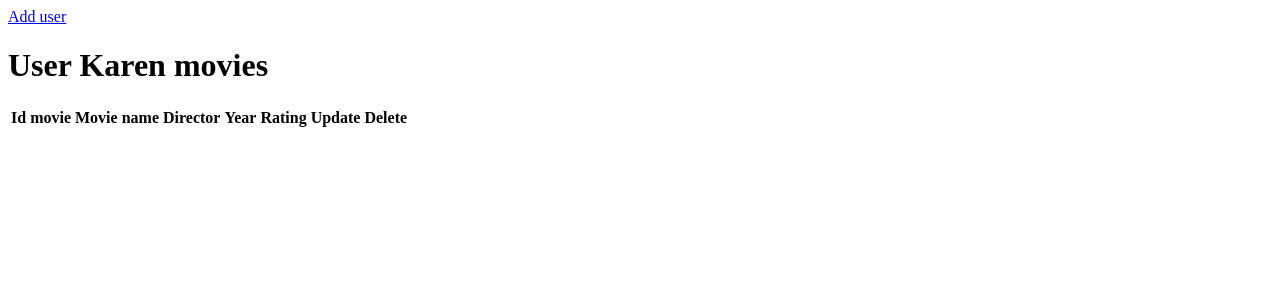
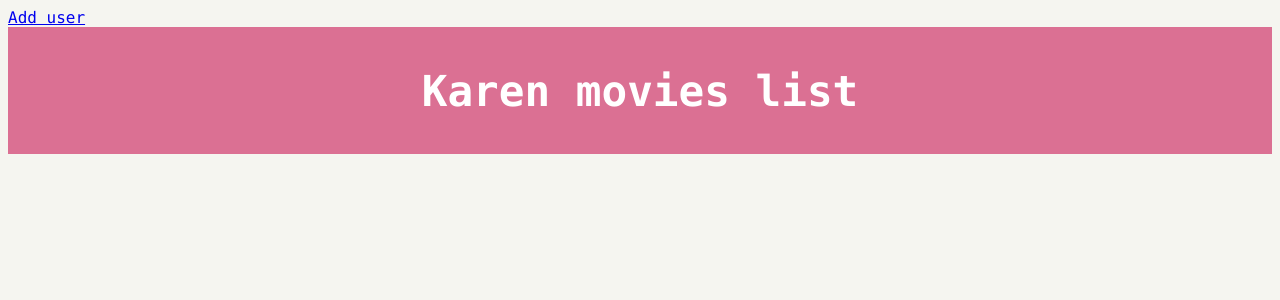
Before and after one commit to anaqc/Moviweb_Flask_SqlAlchemy, a Flask app: page /users/2 in a window 1280 px wide. Shown: the top 300 px of the page. Run offline with Flask 3, Linux system fonts and the light colour scheme; lists and menus that the app fills with data are empty.

Commit message:
add style.css

```diff
--- a/app.py
+++ b/app.py
@@ -72,7 +72,9 @@ def add_movie(user_id):
             director = request.form.get("movie_director")
             year = int(request.form.get("movie_year"))
             rating = float(request.form.get("movie_rating"))
-            data_manager.add_movie(name, director, year, rating, user_id)
+            poster = request.form.get("movie_poster")
+            imdb_id = request.form.get("movie_imdb_id")
+            data_manager.add_movie(name, director, year, rating, poster, imdb_id, user_id)
             message = f"Movie {name} added successfully!"
             return render_template("add_movie.html", message=message, user_id=user_id)
         return render_template("add_movie.html", user_id=user_id, movie_rating="5")
@@ -95,7 +97,9 @@ def update_user_movie(update_user_id, update_movie_id):
                 movie_name = request.form.get("movie_name"),
                 movie_director = request.form.get("movie_director"),
                 movie_year = int(request.form.get("movie_year")),
-                movie_rating = int(request.form.get("movie_rating"))
+                movie_rating = int(request.form.get("movie_rating")),
+                movie_poster = request.form.get("movie_poster"),
+                movie_imdb_id = request.form.get("movie_imdb_id")
             )
             if movie:
                 return redirect(url_for("user_movies", user_id=update_user_id))
--- a/datamanager/SQLite_data_manager.py
+++ b/datamanager/SQLite_data_manager.py
@@ -57,7 +57,8 @@ class SQLiteDataManager(DataMangerInterface):
             raise Exception(f"Unexpected error while adding user: {str(e)}")
 
 
-    def add_movie(self, movie_name, movie_director, movie_year, movie_rating, movie_id_user):
+    def add_movie(self, movie_name, movie_director, movie_year, movie_rating,movie_poster,
+                  movie_imdb_id, movie_id_user):
         """ This function add a new movie in the database"""
         try:
             new_movie = Movie(
@@ -65,6 +66,8 @@ class SQLiteDataManager(DataMangerInterface):
                             director=movie_director,
                             year=movie_year,
                             rating=movie_rating,
+                            poster=movie_poster,
+                            imdb_id=movie_imdb_id,
                             id_user=movie_id_user
                         )
             self.session.add(new_movie)
@@ -87,7 +90,8 @@ class SQLiteDataManager(DataMangerInterface):
 
 
     def update_movie(self,user_id, movie_id: int, movie_name: str = None, movie_director: str = None,
-                      movie_year: int = None, movie_rating: int = None):
+                      movie_year: int = None, movie_rating: int = None, movie_poster:str=None,
+                      movie_imdb_id:str=None):
         """ This function update the datails of a
         specific movie in the database"""
         movie = self.session.query(Movie).filter(
@@ -103,6 +107,10 @@ class SQLiteDataManager(DataMangerInterface):
                 movie.year = movie_year
             if movie_rating:
                 movie.rating = movie_rating
+            if movie_poster:
+                movie.poster = movie_poster
+            if movie_imdb_id:
+                movie.imdb_id = movie_imdb_id
             self.session.commit()
             return movie
         raise ValueError(f"movie id: {movie_id} or user id: {user_id} not exist!")
--- a/datamanager/data_OMDb_API.py
+++ b/datamanager/data_OMDb_API.py
@@ -1,2 +1,3 @@
 class OMDb_Api:
-    ...
+    API_KEY = "1b95df6b"
+    URL = "http://www.omdbapi.com/?apikey="
--- a/main.py
+++ /dev/null
@@ -1,4 +0,0 @@
-
-
-if __name__ == "__main__":
-    main()
--- a/models/movie.py
+++ b/models/movie.py
@@ -12,15 +12,19 @@ class Movie(Base):
     director = Column(String(100))
     year = Column(Integer)
     rating = Column(Float)
+    poster = Column(String(200))
+    imdb_id = Column(String(15))
     id_user = Column(Integer, ForeignKey("users.id"), nullable=True)
 
 
-    def __init__(self, name, director, year, rating, id_user):
+    def __init__(self, name, director, year, rating, poster,imdb_id, id_user):
         self.name = name
         self.director = director
         self.year = year
         self.rating = rating
         self.id_user = id_user
+        self.poster = poster
+        self.imdb_id = imdb_id
         now_year = datetime.datetime.now().year
         if not 1000 <= self.year <= now_year:
             raise ValueError("invalid year")
--- /dev/null
+++ b/static/style.css
@@ -0,0 +1,69 @@
+body {
+    background: #F5F5F0;
+    color: black;
+    font-family: Monaco;
+  }
+
+  .list-movies-title {
+    padding: 10px 0;
+    background: PaleVioletRed;
+    color: white;
+    text-align: center;
+    font-size: 16pt;
+  }
+
+  .movie-grid {
+    list-style-type: none;
+    padding: 0;
+    margin: 0;
+    margin-top: 20px;
+    display: flex;
+    justify-content: center;
+  }
+
+  .movie-grid li {
+    padding: 10px 15px;
+    text-align: left;
+  }
+
+  .movie {
+    width: 140px;
+  }
+
+  .movie-title,
+  .movie-year,
+  .movie-rating {
+    font-size: 0.8em;
+    text-align: center;
+  }
+  .checked {
+    color: orange;
+  }
+
+  .movie-title {
+    margin-top: 10px;
+  }
+
+  .movie-year {
+    color: #999;
+  }
+
+  .movie-poster {
+      box-shadow: 0 3px 6px rgba(0, 0, 0, 0.16), 0 3px 6px rgba(0, 0, 0, 0.23);
+      width: 128px;
+      height: 193px;
+  }
+
+  .movie-note {
+      opacity: 0;
+      position: absolute;
+      top: 30%;
+      background-color: PaleVioletRed;
+      color: white;
+      font-size: 0.7em;
+      padding:5px 5px;
+  }
+
+  .movie:hover .movie-note {
+      opacity:1;
+  }
--- a/templates/404.html
+++ b/templates/404.html
@@ -3,6 +3,7 @@
 <head>
     <meta charset="UTF-8">
     <title>Page Not Found</title>
+    <link rel="stylesheet" href="/static/style.css"/>
 </head>
 <body>
 <!-- 404.html -->
--- a/templates/500.html
+++ b/templates/500.html
@@ -2,6 +2,7 @@
 <html lang="en">
 <head>
     <meta charset="UTF-8">
+    <link rel="stylesheet" href="/static/style.css"/>
     <title>500 Internal Server Error</title>
 </head>
 <body>
--- a/templates/add_user.html
+++ b/templates/add_user.html
@@ -4,6 +4,7 @@
         <meta charset="UTF-8">
         <meta name="viewport" content="width=device-width, initial-scale=1.0">
         <meta http-equiv="X-UA-Compatible" content="ie=edge">
+        <link rel="stylesheet" href="/static/style.css"/>
         <title>Users - MovieWeb App</title>
     </head>
     <body>
--- a/templates/user_movies.html
+++ b/templates/user_movies.html
@@ -4,6 +4,7 @@
         <meta charset="UTF-8">
         <meta name="viewport" content="width=device-width, initial-scale=1.0">
         <meta http-equiv="X-UA-Compatible" content="ie=edge">
+        <link rel="stylesheet" href="/static/style.css"/>
         <title>User movies - MovieWeb App</title>
     </head>
     <body>
@@ -16,42 +17,36 @@
         {% if message %}
         <p>{{message}}</p>
         {% endif %}
-        <h1>User {{user.name}} movies</h1>
-        <div class="table-container">
-            <table>
-                <tr>
-                    <th> Id movie </th>
-                    <th> Movie name </th>
-                    <th> Director </th>
-                    <th> Year </th>
-                    <th> Rating </th>
-                    <th> Update </th>
-                    <th> Delete </th>
-                </tr>
+        <div class="list-movies-title">
+            <h1>{{user.name}} movies list</h1>
+        </div>
+        <ol class="movie-grid">
             {% for movie in list_movies_user%}
-                <tr>
-                    <td>{{movie.id}}</td>
-                    <td>{{movie.name}}</td>
-                    <td>{{movie.director}}</td>
-                    <td>{{movie.year}}</td>
-                    <td>{{movie.rating}}</td>
-                    <td>
+            <li>
+                <div class="movie-container">
+                    <div class="movie">
+                        <a href="https://www.imdb.com/de/title/{{movie.imdb_id}}">
+                            <img class="movie-poster" src="{{movie.poster}}" alt="">
+                        </a>
+                        <div class="movie-title">{{movie.name}}</div>
+                        <div class="movie-year">{{movie.year}}</div>
+                        <div class="movie-rating">{{movie.rating}}</div>
+                        <div class="movie-update">
                             <form action="{{ url_for('update_user_movie', update_user_id=movie.id_user, update_movie_id=movie.id)}}" method="POST">
                                 <input type="submit" value="Update">
                             </form>
-                    </td>
-                    <td>
+                        </div>
+                        <div class="movie-delete">
                             <form action="{{ url_for('delete_movie', user_id=movie.id_user, movie_id=movie.id)}}" method="POST">
                                 <input type="submit" value="Delete">
                             </form>
-                    </td>
-                </tr>
+                        </div>
+                    </div>
+                </div>
+            </li>
             {% endfor %}
-            </table>
-        </div>
+        </ol>
 
-        <ul>
 
-        </ul>
     </body>
 </html>
--- a/templates/users.html
+++ b/templates/users.html
@@ -4,6 +4,7 @@
         <meta charset="UTF-8">
         <meta name="viewport" content="width=device-width, initial-scale=1.0">
         <meta http-equiv="X-UA-Compatible" content="ie=edge">
+        <link rel="stylesheet" href="/static/style.css"/>
         <title>User - MovieWeb App</title>
     </head>
     <body>
```
Also changed, not shown: templates/add_movie.html (+6 -1 lines), templates/update_movie.html (+6 -1 lines), data/moviwebapp.sqlite. Lines whose indentation alone changed are shown as unchanged.
